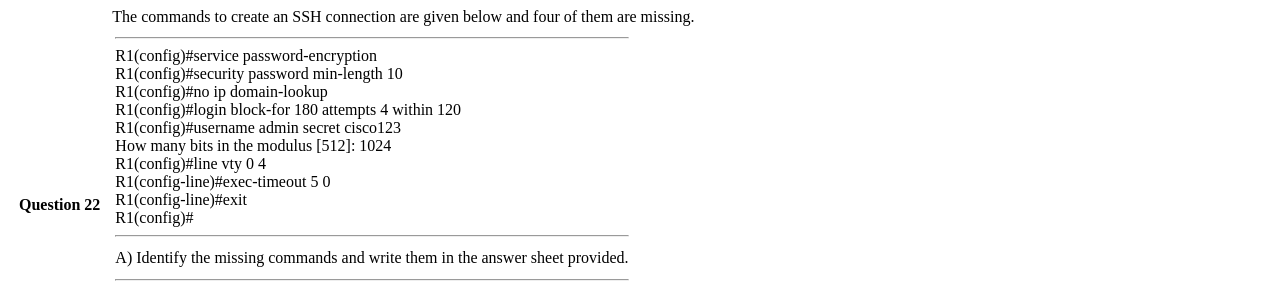
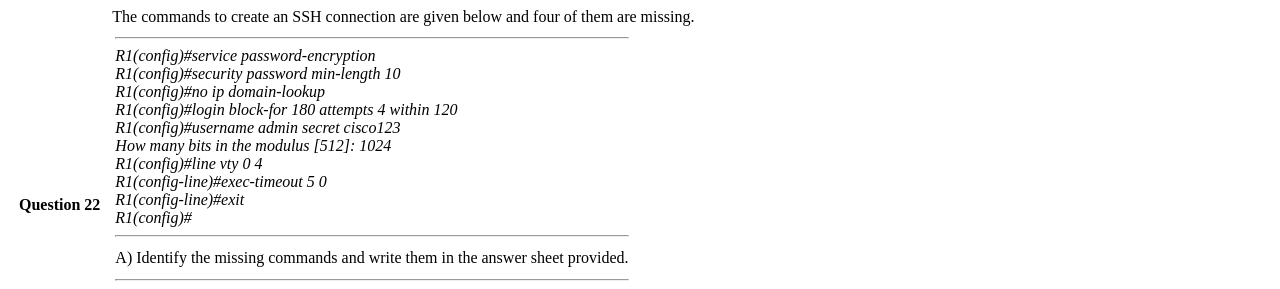
Before and after one commit to WPUITDept/cmn125_cmp125_Exam, a plain HTML site: page index.html in a window 1280 px wide. Shown: the part 3000-3289 px from the top of the page. Drawn offline with Linux system fonts and the light colour scheme.

Commit message:
index6
index6

```diff
--- a/index.html
+++ b/index.html
@@ -338,7 +338,7 @@
       <td>The commands to create an SSH connection are given below and four of them are missing.
         <table>
           <tr>
-            <td>
+            <td><i>
               <hr />
               R1(config)#service password-encryption<br />
               R1(config)#security password min-length 10<br />
@@ -352,6 +352,7 @@
               R1(config)#<br />
               <hr />
 
+            </i>
             </td>
           </tr>
           <tr>
```
